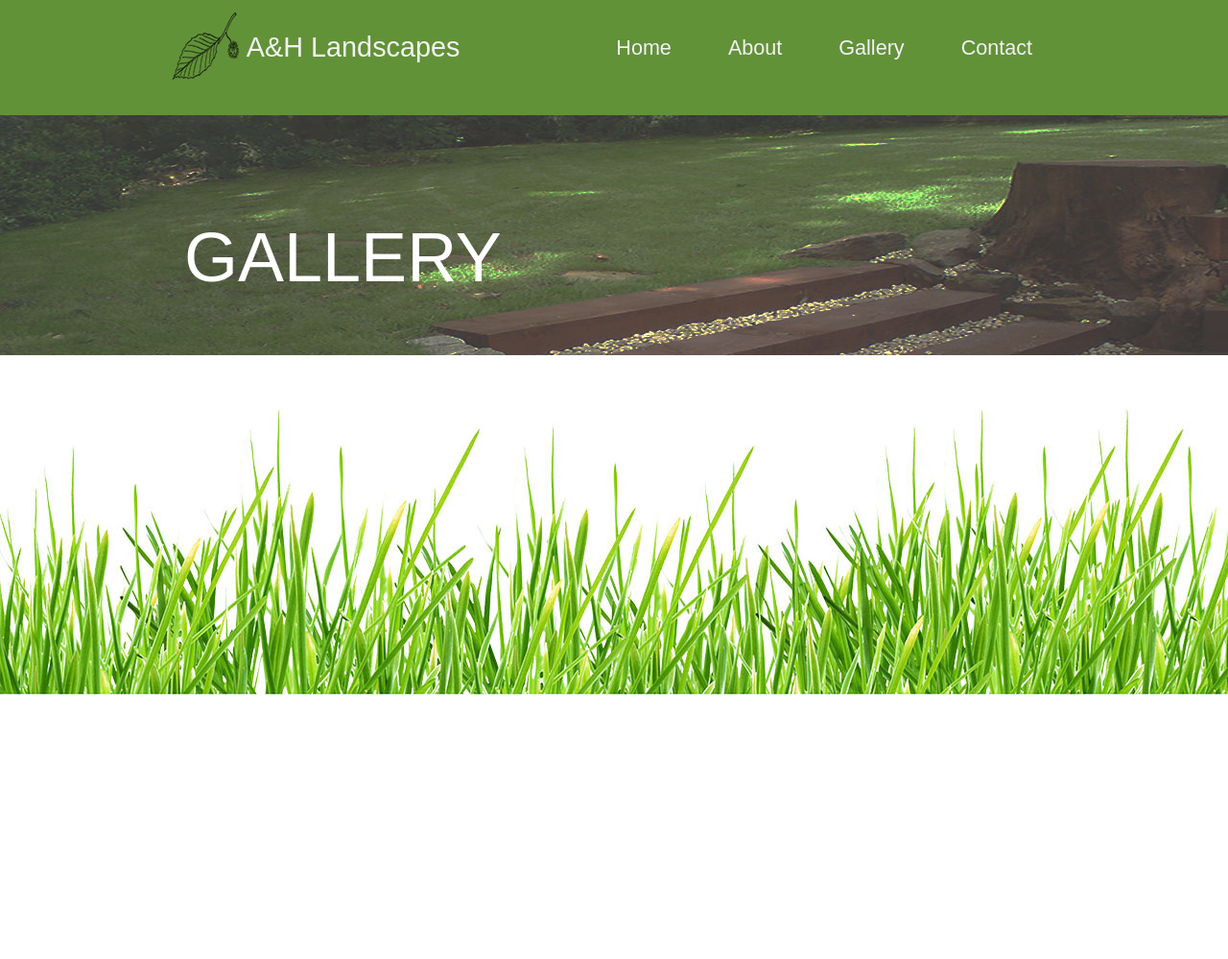
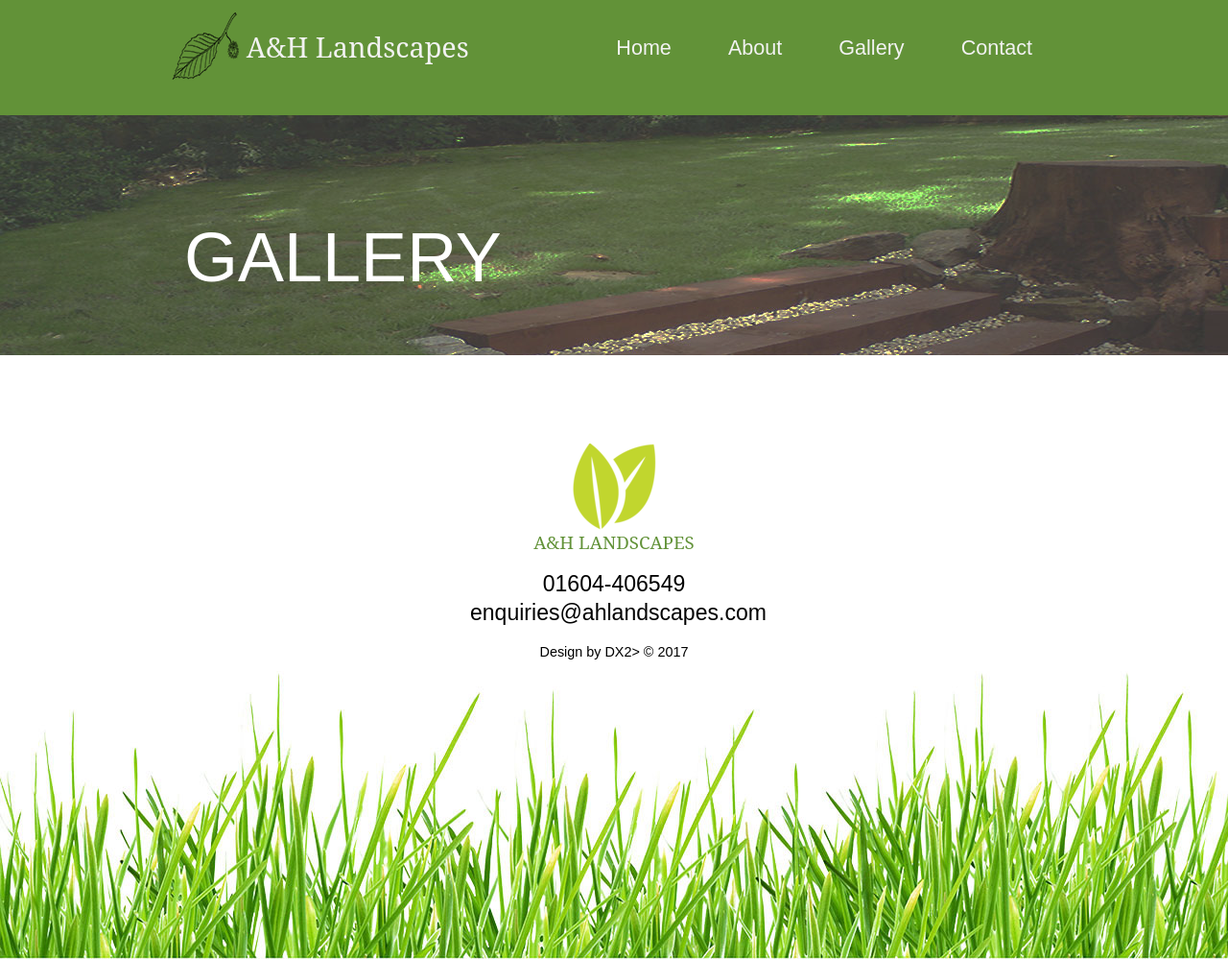
Before and after one commit to ccasey79/Landscape-project, a plain HTML site: page gallery.html in a window 1280 px wide. Shown: the top 999 px of the page at 96% size. Before the commit the page ends 800 px from the top, so only its background shows below. Drawn offline with Linux system fonts and the light colour scheme.

Commit message:
about & gallery pages - font & footer changes

```diff
--- a/css/about.css
+++ b/css/about.css
@@ -35,6 +35,8 @@ nav ul li a {
   text-decoration: none;
   color: #f2f2f2;
   font-size: 1.5rem;
+  font-family: 'Montserrat', sans-serif;
+  font-weight: 500;
 }
 
 a:hover {
@@ -52,6 +54,7 @@ span {
   position: absolute;
   margin-top: 2.7%;
   margin-left: 0.6%;
+  font-family: 'Noto Serif', serif;
 }
 
 /* BANNER */
@@ -131,4 +134,21 @@ span {
 
 #footer-company {
   text-transform: uppercase;
+  font-family: 'Noto Serif', serif;
+  color: #629238;
 }
+
+#design-info {
+  font-size: 1rem;
+  font-family: sans-serif;
+}
+
+.contact-details {
+  font-family: sans-serif;
+  font-size: 1.6rem;
+  line-height: 30px;
+}
+
+#email-info {
+  margin-left: -10%;
+}
--- a/css/gallery.css
+++ b/css/gallery.css
@@ -29,9 +29,9 @@ nav ul li a {
   text-decoration: none;
   color: #f2f2f2;
   font-size: 1.5rem;
+  font-family: 'Montserrat', sans-serif;
+  font-weight: 500;
 }
-
-
 
 #leaf-logo {
   margin-left: 14%;
@@ -44,6 +44,7 @@ span {
   position: absolute;
   margin-top: 2.7%;
   margin-left: 0.6%;
+  font-family: 'Noto Serif', serif;
 }
 
 /* BANNER */
@@ -69,3 +70,36 @@ span {
   margin: 0 auto;
   padding: 2%;
 }
+
+/* FOOTER */
+
+.footer-info {
+  width: 250px;
+  margin: 0 auto;
+  text-align: center;
+  font-family: sans-serif;
+  font-size: 1.3rem;
+  margin-bottom: 1%;
+  margin-top: 3%;
+}
+
+#footer-company {
+  text-transform: uppercase;
+  font-family: 'Noto Serif', serif;
+  color: #629238;
+}
+
+#design-info {
+  font-size: 1rem;
+  font-family: sans-serif;
+}
+
+.contact-details {
+  font-family: sans-serif;
+  font-size: 1.6rem;
+  line-height: 30px;
+}
+
+#email-info {
+  margin-left: -10%;
+}
--- a/css/home.css
+++ b/css/home.css
@@ -94,10 +94,6 @@ a:hover {
   color: #B5D994;
 }
 
-span {
-  float: left;
-}
-
 /* HOMEPAGE */
 
 main {
--- a/gallery.html
+++ b/gallery.html
@@ -31,9 +31,17 @@
         </div>
   </main>
 
-    <footer>
-      <img src="images/grass-banner.jpg" alt="Grass Banner"/>
-    </footer>
+  <footer>
+    <div class="footer-info">
+      <img src="images/leaf-image.png" />
+      <p id="footer-company">A&H Landscapes</p><br />
+      <p class="contact-details">01604-406549</p>
+      <p class="contact-details" id="email-info">enquiries@ahlandscapes.com</p><br />
+      <p id="design-info">Design by DX2> &copy 2017</p>
+    </div>
+
+    <img src="images/grass-banner.jpg" alt="Grass Banner"/>
+  </footer>
 
 
 </body>
```
Also changed, not shown: about.html (+3 -3 lines).
